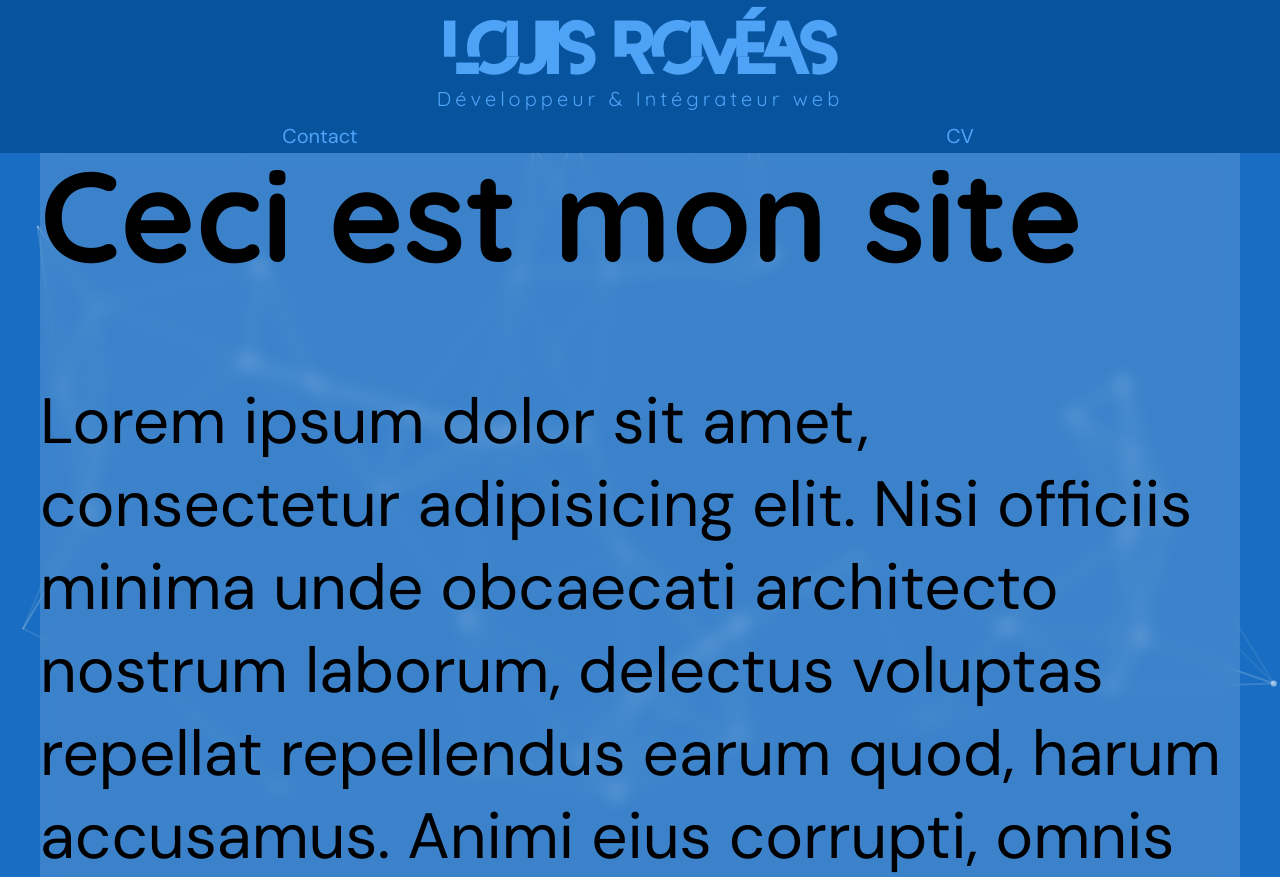
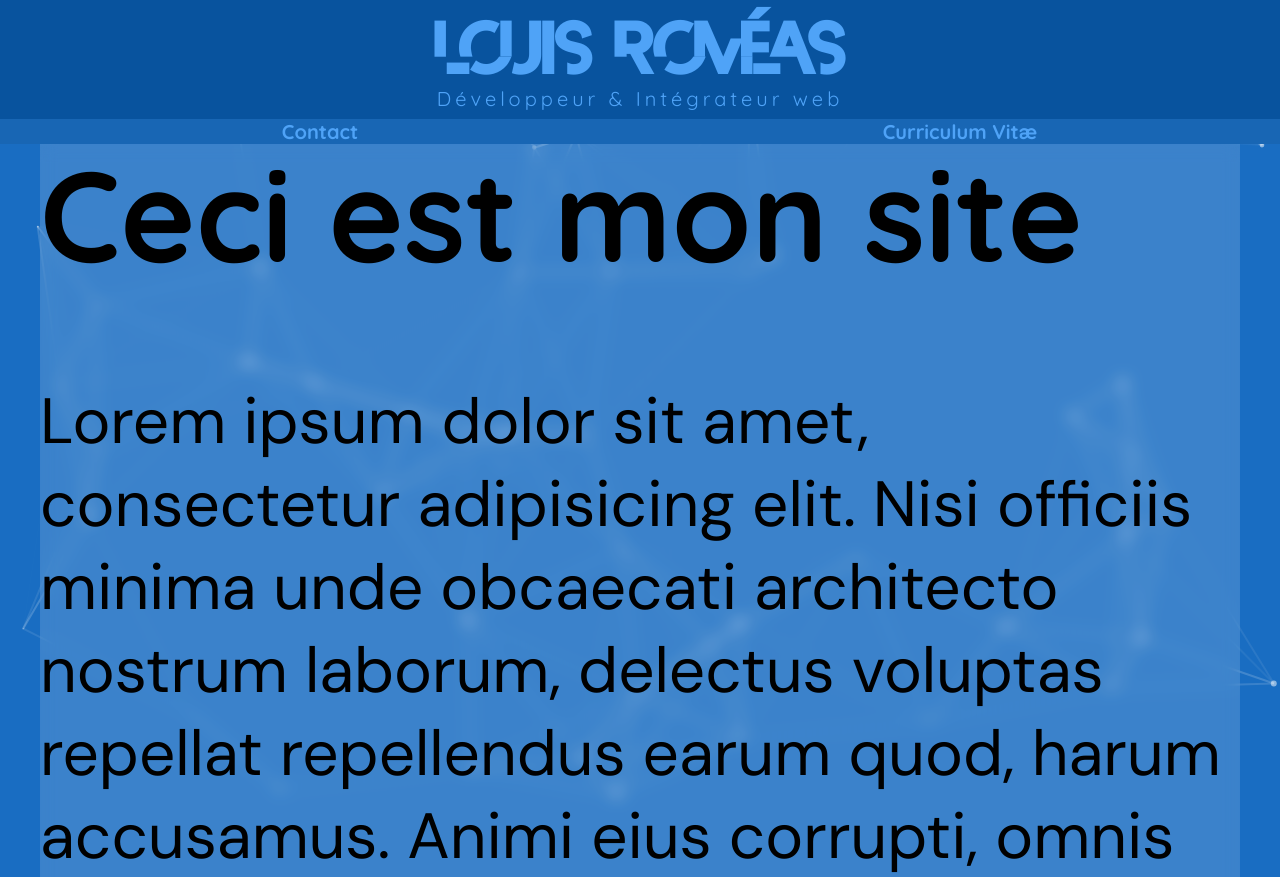
Before and after one commit to LouisRomeas/LouisRomeas.github.io, a PHP site: page / in a window 1280 px wide. Shown: the top 877 px of the page. Run offline with PHP 8.4, Linux system fonts and the light colour scheme.

Commit message:
final fixes
last fix  => letter-spacing -0.1rem ONLY on Firefox

```diff
--- a/assets/css/common.css
+++ b/assets/css/common.css
@@ -11,6 +11,7 @@
     --dark-blue: #08539E;
     --little-boy: #4FA3F7;
     --smallest-boy: #b6d9fc;
+    --bright-navy: hsl(210, 76%, 40%);
 }
 
 html {
@@ -82,7 +83,7 @@ header .homeLink {
     font-family: 'Paradox', sans-serif;
     text-transform: uppercase;
     font-size: 4.5rem;
-    letter-spacing: -0.1rem;
+
 
     flex-basis: 100%;
     display: flex;
@@ -93,6 +94,13 @@ header .homeLink {
 
     transition: color 0.15s, font-size 0.15s;
     overflow-anchor: none;
+}
+
+/* Logo isn't correctly aligned in Firefox for some reason */
+@-moz-document url-prefix() {
+    header .homeLink {
+        letter-spacing: -0.1rem;
+    }
 }
 
 header .homeLink:hover {
@@ -120,6 +128,9 @@ header nav {
     justify-content: space-around;
     color: var(--little-boy);
     font-size: 1.25rem;
+    font-family: 'Quicksand', sans-serif;
+    font-weight: bold;
+    background-color: var(--bright-navy);
 
     transition: color 0.15s, font-size 0.15s;
 }
@@ -127,15 +138,14 @@ header nav {
 header nav a {
     display: inline-block;
     width: 100%;
-    padding: 0.25rem 0;
     text-align: center;
 
-    transition: color 0.15s, letter-spacing 0.15s, font-size 0.15s;
+    transition: color 0.15s, letter-spacing 0.2s, font-size 0.15s;
 }
 
 header nav a:hover {
     color: var(--smallest-boy);
-    letter-spacing: 0.05rem;
+    letter-spacing: 0.1rem;
 }
 
 main {
--- a/index.html
+++ b/index.html
@@ -20,7 +20,7 @@
         </a>
         <nav>
             <a href="#">Contact</a>
-            <a href="#">CV</a>
+            <a href="#">Curriculum Vitæ</a>
         </nav>
     </header>
 
```
